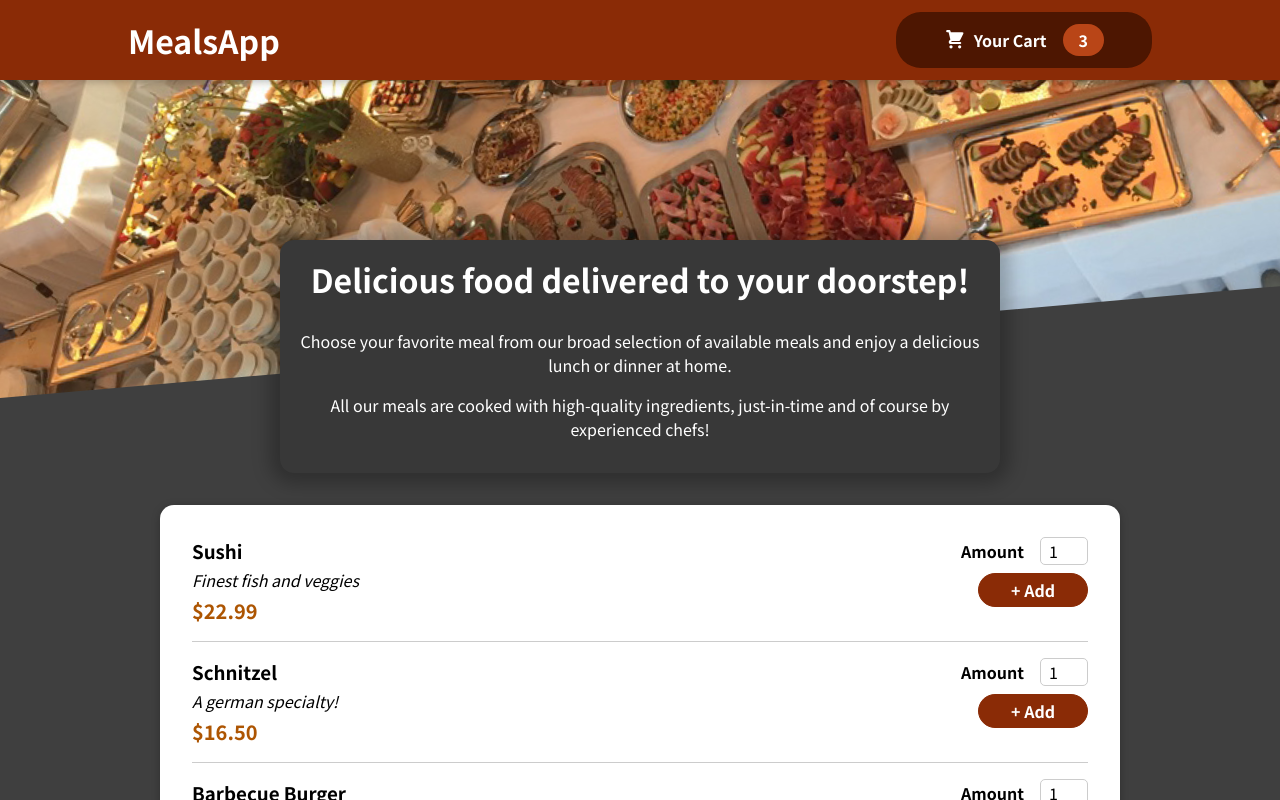
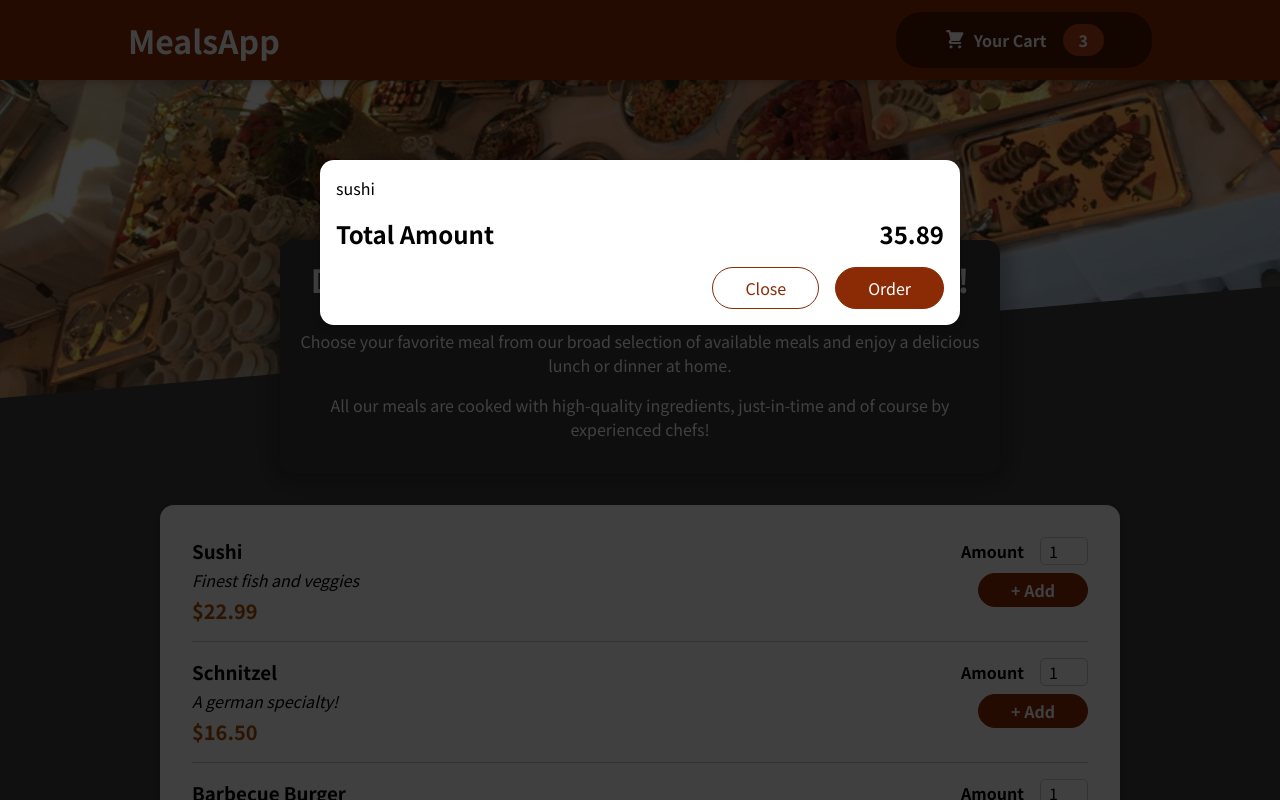
Before and after one commit to my-react-course-projects/meals-order-app, a React (Create React App) app: page / in a window 1280 px wide. Shown: the top 800 px of the page. Built offline with nearby package versions, Linux system fonts and the light colour scheme.

Commit message:
Modal Overlay using React Portal

```diff
--- a/public/index.html
+++ b/public/index.html
@@ -28,6 +28,7 @@
   </head>
   <body>
     <noscript>You need to enable JavaScript to run this app.</noscript>
+    <div id="overlays"></div>
     <div id="root"></div>
     <!--
       This HTML file is a template.
--- a/src/App.js
+++ b/src/App.js
@@ -1,14 +1,17 @@
+import { Fragment } from "react";
 import Header from "./components/Layout/Header";
 import Meals from "./components/Meals/Meals";
+import Cart from "./components/Cart/Cart";
 
 function App() {
   return (
-    <div>
+    <Fragment>
+      <Cart />
       <Header />
       <main>
           <Meals />
       </main>
-    </div>
+    </Fragment>
   );
 }
 
--- a/src/components/Cart/Cart.js
+++ b/src/components/Cart/Cart.js
@@ -1,3 +1,4 @@
+import Modal from '../UI/Modal';
 import classes from './Cart.module.css';
 
 const Cart = props => {
@@ -6,7 +7,8 @@ const Cart = props => {
         [{ id: 'c1', name: 'sushi', amount: 2, price: 12.99 },].map((item)=> <li>{item.name}</li>)
         }</ul>
 
-    return <div>
+    return (
+        <Modal>
         {cartItems}
             <div className={classes.total}>
                 <span>Total Amount</span>
@@ -16,7 +18,9 @@ const Cart = props => {
                 <button className={classes['button--alt']}>Close</button>
                 <button className={classes.button}>Order</button>
             </div>
-    </div>
+      </Modal>
+    );
+
 };
 
 export default Cart;
--- /dev/null
+++ b/src/components/UI/Modal.js
@@ -0,0 +1,27 @@
+import { Fragment } from 'react';
+import ReactDOM  from 'react-dom';
+
+import classes from './Modal.module.css';
+
+const Backdrop = props => {
+    return(<div className={classes.backdrop}></div>);
+};
+
+const ModalOverlay = props => {
+    return (
+        <div className={classes.modal}>
+             <div className={classes.content}>{props.children}</div>
+         </div>
+    );
+};
+
+const portalElement = document.getElementById('overlays');
+
+const Modal = props => {
+    return <Fragment>
+      {ReactDOM.createPortal(<Backdrop />, portalElement )}
+      {ReactDOM.createPortal(<ModalOverlay>{props.children}</ModalOverlay>, portalElement )}
+    </Fragment>
+};
+
+export default Modal;
--- /dev/null
+++ b/src/components/UI/Modal.module.css
@@ -0,0 +1,40 @@
+.backdrop {
+    position: fixed;
+    top: 0;
+    left: 0;
+    width: 100%;
+    height: 100vh;
+    z-index: 20;
+    background-color: rgba(0, 0, 0, 0.75);
+  }
+
+  .modal {
+    position: fixed;
+    top: 20vh;
+    left: 5%;
+    width: 90%;
+    background-color: white;
+    padding: 1rem;
+    border-radius: 14px;
+    box-shadow: 0 2px 8px rgba(0, 0, 0, 0.25);
+    z-index: 30;
+    animation: slide-down 300ms ease-out forwards;
+  }
+
+  @media (min-width: 768px) {
+    .modal {
+      width: 40rem;
+      left: calc(50% - 20rem);
+    }
+  }
+
+  @keyframes slide-down {
+    from {
+      opacity: 0;
+      transform: translateY(-3rem);
+    }
+    to {
+      opacity: 1;
+      transform: translateY(0);
+    }
+  }
```
Lines whose indentation alone changed are shown as unchanged.
